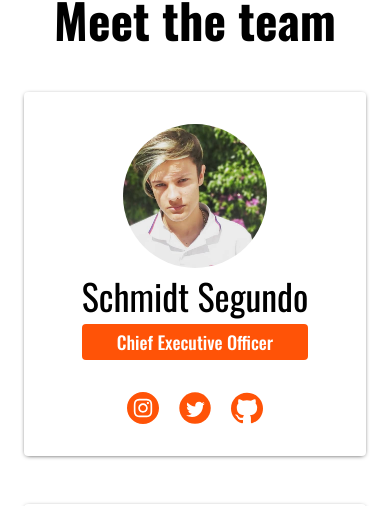
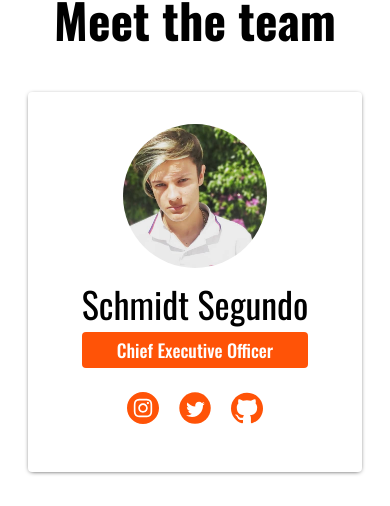
Before and after one commit to Zethi/kayteam-website, a Next.js app: page /about in a window 390 px wide. Shown: the part 148-654 px from the top of the page. Built offline with nearby package versions, Linux system fonts and the light colour scheme.

Commit message:
Minor fixes at cards of about page

```diff
--- a/src/app/about/page.tsx
+++ b/src/app/about/page.tsx
@@ -2,10 +2,12 @@ import { TeamPersonCard } from "@/components/ui/Cards";
 
 export default function About() {
   return (
-    <div className="flex flex-col items-center justify-center ">
+    <main>
+      <div>
+        <div className="flex flex-col items-center justify-center">
           <h1 className="mt-12 text-5xl md:mt-16 md:text-6xl">Meet the team</h1>
 
-      <div className="mx-6 mb-20 mt-12 flex flex-wrap justify-center gap-12 md:mx-16 md:mb-96">
+          <div className="mx-7 mb-20 mt-12 flex flex-wrap justify-center gap-12 sm:mx-0 md:mb-96">
             <TeamPersonCard
               name="Schmidt Segundo"
               jobName="Chief Executive Officer"
@@ -32,5 +34,7 @@ export default function About() {
             />
           </div>
         </div>
+      </div>
+    </main>
   );
 }
--- a/src/components/ui/Cards/TeamPersonCard.tsx
+++ b/src/components/ui/Cards/TeamPersonCard.tsx
@@ -11,22 +11,21 @@ interface Props {
 }
 export const TeamPersonCard: FC<Props> = ({ name, jobName, image, instagramURL, twitterURL, githubURL }) => {
   return (
-    <div className="flex flex-row flex-wrap items-center justify-center rounded p-8 shadow-card sm:w-[435px] md:w-[520px]">
+    <div className="flex flex-row flex-wrap items-center justify-center rounded px-4 py-8 shadow-card md:px-8 md:py-8">
       {/* Avatar */}
       <div
-        className="cover flex h-36 w-36  items-center justify-center overflow-hidden rounded-full bg-cover bg-center bg-no-repeat sm:h-40 sm:w-40"
+        className="flex h-36 w-36 items-center justify-center overflow-hidden rounded-full bg-cover bg-center bg-no-repeat sm:h-40 sm:w-40"
         style={{ backgroundImage: `url("${image}")` }}
       />
 
-      <div className="mt-2 sm:ml-16 sm:mt-0">
+      <div className="p-4 sm:ml-16 sm:mt-0 md:p-0">
         <h3 className="mb-2 font-oswald text-4xl font-normal">{name}</h3>
-        <p className="mx-6 text-center font-lato text-base font-light"></p>
         <div className="flex justify-center rounded bg-kt-orange p-1 align-middle text-lg font-medium text-white">
           {jobName}
         </div>
 
         {/* SVG */}
-        <div className="mt-8 flex flex-row justify-center gap-5 sm:mt-10">
+        <div className="mt-6 flex flex-row items-center justify-center gap-5 sm:mt-3 md:mt-5">
           <Link href={instagramURL} className="duration-150 hover:scale-110">
             <svg className="h-8 w-8 " viewBox="0 0 512 512" fill="#ff5307">
               <path d="m305 256c0 27.0625-21.9375 49-49 49s-49-21.9375-49-49 21.9375-49 49-49 49 21.9375 49 49zm0 0"></path>
```
Lines whose indentation alone changed are shown as unchanged.
